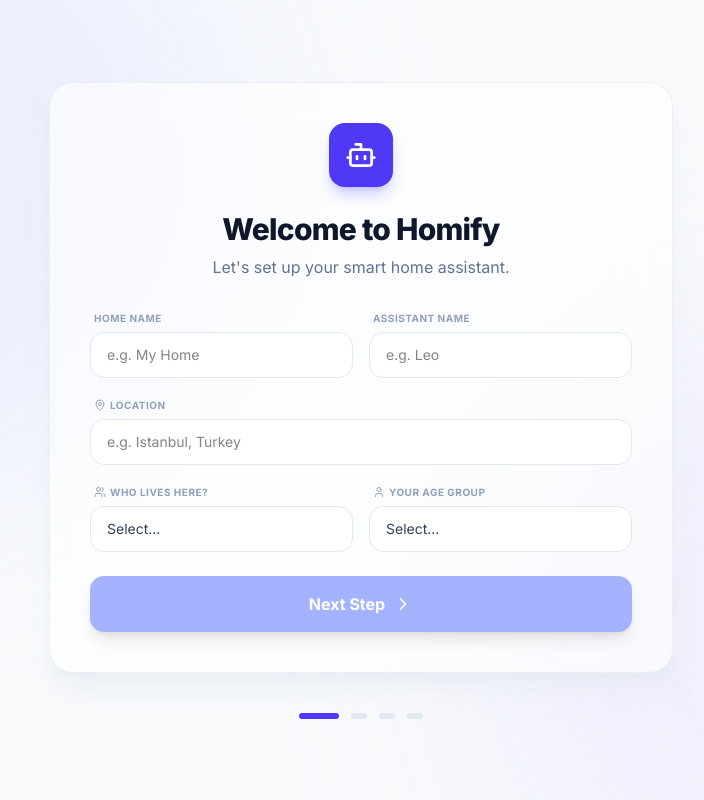
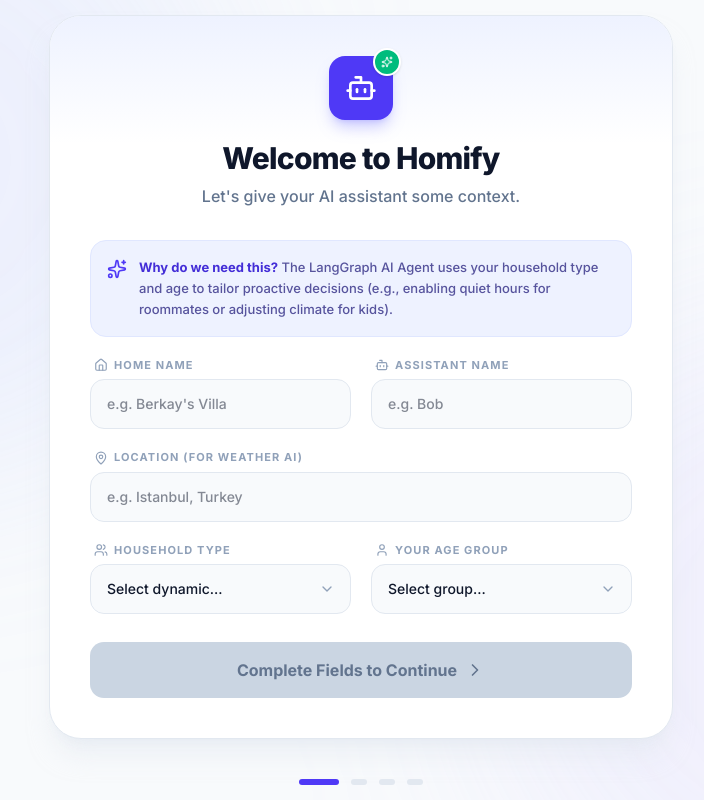
Before and after one commit to berkyalkn/proactive-home-agent, a Next.js app in the folder frontend/: page /onboarding in a window 1280 px wide. Shown: the whole page, without its empty margins (279-983 px from the left). Built offline with nearby package versions, Linux system fonts and the light colour scheme; no server answers.

Commit message:
fix(onboarding): resolve optimize render
- Stripped out excessive individual input animations to further reduce CPU load and prevent re-render lagging during form typing.

```diff
--- a/frontend/src/components/onboarding/Step1Init.tsx
+++ b/frontend/src/components/onboarding/Step1Init.tsx
@@ -1,4 +1,5 @@
-import { Bot, ChevronRight, MapPin, Users, User } from 'lucide-react';
+'use client';
+import { Bot, ChevronRight, MapPin, Users, User, Home, Sparkles, ChevronDown } from 'lucide-react';
 import { OnboardingData } from '@/app/onboarding/page';
 
 interface Props {
@@ -11,67 +12,123 @@ export default function Step1Init({ formData, updateFormData, onNext }: Props) {
   const isComplete = formData.homeName && formData.assistantName && formData.location && formData.householdType && formData.userAge;
 
   return (
-    <div className="bg-white/60 backdrop-blur-xl border border-slate-200/60 p-10 rounded-3xl shadow-xl shadow-slate-200/50">
+    <div className="bg-white border border-slate-200 p-8 md:p-10 rounded-[2rem] shadow-xl shadow-slate-200/50 w-full max-w-2xl mx-auto relative overflow-hidden transform-gpu">
 
-      <div className="flex justify-center mb-6">
-        <div className="p-4 bg-indigo-600 rounded-2xl shadow-lg shadow-indigo-500/30">
+      <div className="absolute top-0 left-0 w-full h-32 bg-gradient-to-b from-indigo-50 to-white pointer-events-none" />
+
+      <div className="flex flex-col items-center mb-8 relative z-10">
+        <div className="p-4 bg-indigo-600 rounded-2xl shadow-lg shadow-indigo-500/30 mb-5 relative transform-gpu">
           <Bot className="w-8 h-8 text-white" />
+          <div className="absolute -top-2 -right-2 p-1.5 bg-emerald-500 rounded-full border-2 border-white shadow-sm">
+            <Sparkles className="w-3 h-3 text-white" />
           </div>
         </div>
         <h2 className="text-3xl font-extrabold text-slate-900 text-center tracking-tight mb-2">Welcome to Homify</h2>
-      <p className="text-slate-500 text-center mb-8">Let's set up your smart home assistant.</p>
+        <p className="text-slate-500 text-center font-medium">Let's give your AI assistant some context.</p>
+      </div>
 
-      <div className="space-y-5">
+      <div className="space-y-5 relative z-10">
 
-        <div className="grid grid-cols-2 gap-4">
+        <div className="flex items-start gap-3 p-4 bg-indigo-50 border border-indigo-100 rounded-2xl">
+          <Sparkles className="w-5 h-5 text-indigo-600 shrink-0 mt-0.5" />
+          <p className="text-[13px] font-medium text-indigo-900/80 leading-relaxed">
+            <strong className="text-indigo-700">Why do we need this?</strong> The LangGraph AI Agent uses your household type and age to tailor proactive decisions (e.g., enabling quiet hours for roommates or adjusting climate for kids).
+          </p>
+        </div>
+
+        <div className="grid grid-cols-1 md:grid-cols-2 gap-5">
           <div>
-            <label className="text-[10px] uppercase font-bold text-slate-400 ml-1 mb-1.5 block tracking-wider">HOME NAME</label>
-            <input type="text" placeholder="e.g. My Home" value={formData.homeName} onChange={(e) => updateFormData({ homeName: e.target.value })} className="w-full px-4 py-3 text-sm rounded-xl bg-white border border-slate-200 focus:border-indigo-500 focus:ring-4 focus:ring-indigo-500/10 outline-none transition-all" />
+            <label className="text-[11px] uppercase font-bold text-slate-400 ml-1 mb-1.5 flex items-center gap-1.5 tracking-widest">
+              <Home className="w-3.5 h-3.5" /> Home Name
+            </label>
+            <input
+              type="text"
+              placeholder="e.g. Berkay's Villa"
+              value={formData.homeName}
+              onChange={(e) => updateFormData({ homeName: e.target.value })}
+              className="w-full px-4 py-3.5 text-sm font-medium text-slate-900 rounded-xl bg-slate-50 border border-slate-200 focus:bg-white focus:border-indigo-500 outline-none transition-all"
+            />
           </div>
           <div>
-            <label className="text-[10px] uppercase font-bold text-slate-400 ml-1 mb-1.5 block tracking-wider">ASSISTANT NAME</label>
-            <input type="text" placeholder="e.g. Leo" value={formData.assistantName} onChange={(e) => updateFormData({ assistantName: e.target.value })} className="w-full px-4 py-3 text-sm rounded-xl bg-white border border-slate-200 focus:border-indigo-500 focus:ring-4 focus:ring-indigo-500/10 outline-none transition-all" />
+            <label className="text-[11px] uppercase font-bold text-slate-400 ml-1 mb-1.5 flex items-center gap-1.5 tracking-widest">
+              <Bot className="w-3.5 h-3.5" /> Assistant Name
+            </label>
+            <input
+              type="text"
+              placeholder="e.g. Bob"
+              value={formData.assistantName}
+              onChange={(e) => updateFormData({ assistantName: e.target.value })}
+              className="w-full px-4 py-3.5 text-sm font-medium text-slate-900 rounded-xl bg-slate-50 border border-slate-200 focus:bg-white focus:border-indigo-500 outline-none transition-all"
+            />
           </div>
         </div>
 
         <div>
-          <label className="text-[10px] uppercase font-bold text-slate-400 ml-1 mb-1.5 flex items-center gap-1 tracking-wider">
-            <MapPin className="w-3 h-3" /> LOCATION
+          <label className="text-[11px] uppercase font-bold text-slate-400 ml-1 mb-1.5 flex items-center gap-1.5 tracking-widest">
+            <MapPin className="w-3.5 h-3.5" /> Location (For Weather AI)
           </label>
-          <input type="text" placeholder="e.g. Istanbul, Turkey" value={formData.location} onChange={(e) => updateFormData({ location: e.target.value })} className="w-full px-4 py-3 text-sm rounded-xl bg-white border border-slate-200 focus:border-indigo-500 focus:ring-4 focus:ring-indigo-500/10 outline-none transition-all" />
+          <input
+            type="text"
+            placeholder="e.g. Istanbul, Turkey"
+            value={formData.location}
+            onChange={(e) => updateFormData({ location: e.target.value })}
+            className="w-full px-4 py-3.5 text-sm font-medium text-slate-900 rounded-xl bg-slate-50 border border-slate-200 focus:bg-white focus:border-indigo-500 outline-none transition-all"
+          />
         </div>
 
-        <div className="grid grid-cols-2 gap-4">
-          <div>
-            <label className="text-[10px] uppercase font-bold text-slate-400 ml-1 mb-1.5 flex items-center gap-1 tracking-wider">
-              <Users className="w-3 h-3" /> WHO LIVES HERE?
+        <div className="grid grid-cols-1 md:grid-cols-2 gap-5">
+          <div className="relative">
+            <label className="text-[11px] uppercase font-bold text-slate-400 ml-1 mb-1.5 flex items-center gap-1.5 tracking-widest">
+              <Users className="w-3.5 h-3.5" /> Household Type
             </label>
-            <select value={formData.householdType} onChange={(e) => updateFormData({ householdType: e.target.value })} className="w-full px-4 py-3 text-sm rounded-xl bg-white border border-slate-200 focus:border-indigo-500 focus:ring-4 focus:ring-indigo-500/10 outline-none transition-all appearance-none text-slate-700">
-              <option value="" disabled>Select...</option>
-              <option value="Living Alone">Living Alone</option>
+            <div className="relative">
+              <select
+                value={formData.householdType}
+                onChange={(e) => updateFormData({ householdType: e.target.value })}
+                className="w-full px-4 py-3.5 text-sm font-medium text-slate-900 rounded-xl bg-slate-50 border border-slate-200 focus:bg-white focus:border-indigo-500 outline-none transition-all appearance-none cursor-pointer"
+              >
+                <option value="" disabled>Select dynamic...</option>
+                <option value="Living Alone">Living Alone (Optimal)</option>
                 <option value="Couple / Roommates">Couple / Roommates</option>
                 <option value="Family with Kids">Family with Kids</option>
-              <option value="Living with Pets">Living with Pets</option>
+                <option value="Living with Pets">Living with Pets (Pet-Safe)</option>
               </select>
+              <ChevronDown className="absolute right-4 top-1/2 -translate-y-1/2 w-4 h-4 text-slate-400 pointer-events-none" />
+            </div>
           </div>
 
-          <div>
-            <label className="text-[10px] uppercase font-bold text-slate-400 ml-1 mb-1.5 flex items-center gap-1 tracking-wider">
-              <User className="w-3 h-3" /> YOUR AGE GROUP
+          <div className="relative">
+            <label className="text-[11px] uppercase font-bold text-slate-400 ml-1 mb-1.5 flex items-center gap-1.5 tracking-widest">
+              <User className="w-3.5 h-3.5" /> Your Age Group
             </label>
-            <select value={formData.userAge} onChange={(e) => updateFormData({ userAge: e.target.value })} className="w-full px-4 py-3 text-sm rounded-xl bg-white border border-slate-200 focus:border-indigo-500 focus:ring-4 focus:ring-indigo-500/10 outline-none transition-all appearance-none text-slate-700">
-              <option value="" disabled>Select...</option>
+            <div className="relative">
+              <select
+                value={formData.userAge}
+                onChange={(e) => updateFormData({ userAge: e.target.value })}
+                className="w-full px-4 py-3.5 text-sm font-medium text-slate-900 rounded-xl bg-slate-50 border border-slate-200 focus:bg-white focus:border-indigo-500 outline-none transition-all appearance-none cursor-pointer"
+              >
+                <option value="" disabled>Select group...</option>
                 <option value="18-30">18 - 30</option>
                 <option value="31-50">31 - 50</option>
                 <option value="51-65">51 - 65</option>
                 <option value="65+">65+</option>
               </select>
+              <ChevronDown className="absolute right-4 top-1/2 -translate-y-1/2 w-4 h-4 text-slate-400 pointer-events-none" />
+            </div>
           </div>
         </div>
 
-        <button disabled={!isComplete} onClick={onNext} className="w-full py-4 mt-6 bg-indigo-600 hover:bg-indigo-700 disabled:bg-indigo-300 text-white font-bold rounded-xl shadow-lg transition-all flex items-center justify-center gap-2 group">
-          Next Step <ChevronRight className="w-5 h-5 group-hover:translate-x-1 transition-transform" />
+        <div className="pt-2">
+          <button
+            disabled={!isComplete}
+            onClick={onNext}
+            className="w-full py-4 bg-indigo-600 hover:bg-indigo-700 disabled:bg-slate-300 disabled:text-slate-500 text-white font-bold rounded-xl shadow-md transition-all flex items-center justify-center gap-2 group disabled:cursor-not-allowed transform-gpu hover:-translate-y-0.5 will-change-transform disabled:hover:translate-y-0 disabled:shadow-none"
+          >
+            {isComplete ? "Initialize Core System" : "Complete Fields to Continue"}
+            <ChevronRight className="w-5 h-5 group-hover:translate-x-1 transition-transform" />
           </button>
+        </div>
+
       </div>
     </div>
   );
```
Lines whose indentation alone changed are shown as unchanged.
